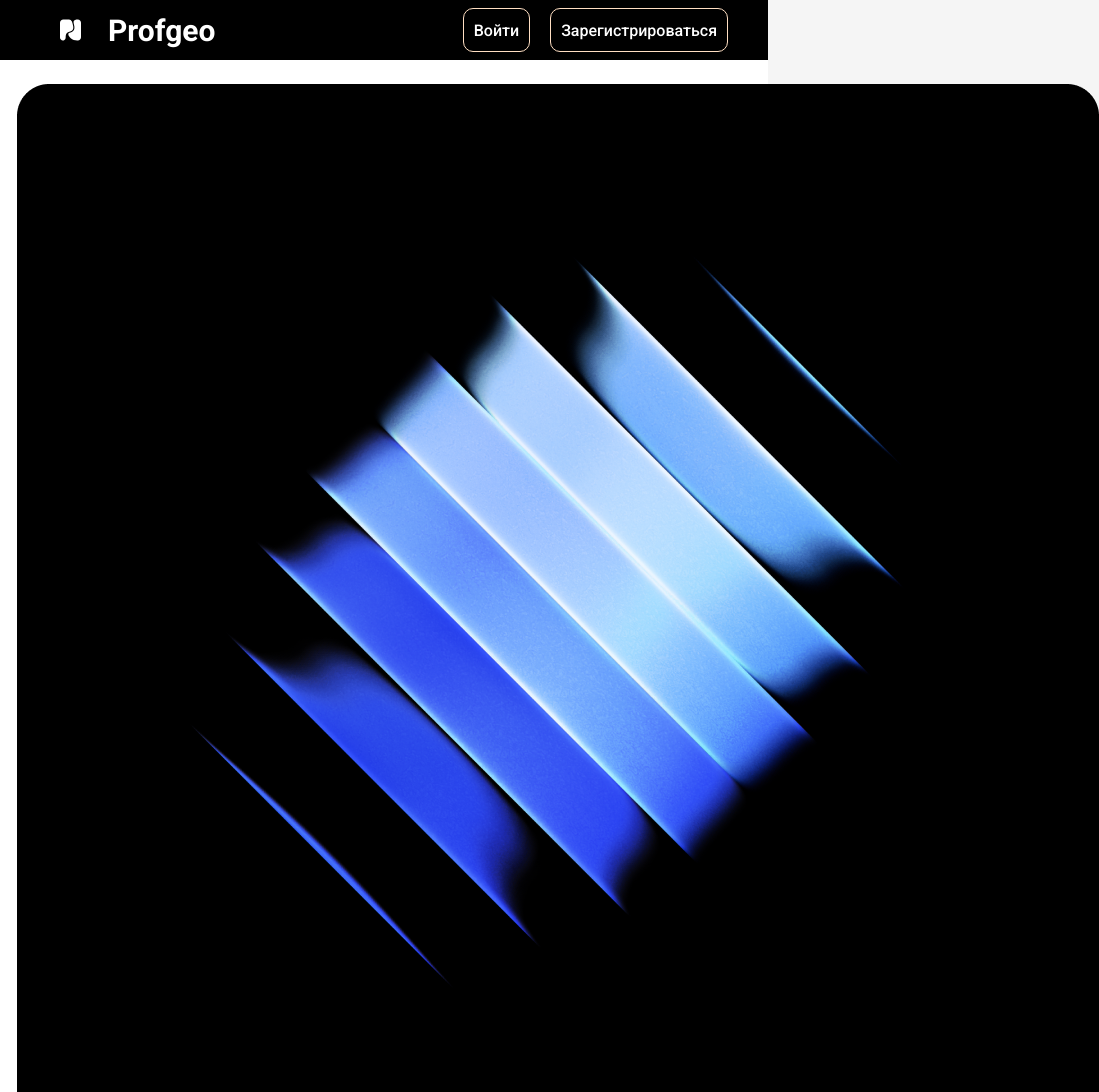
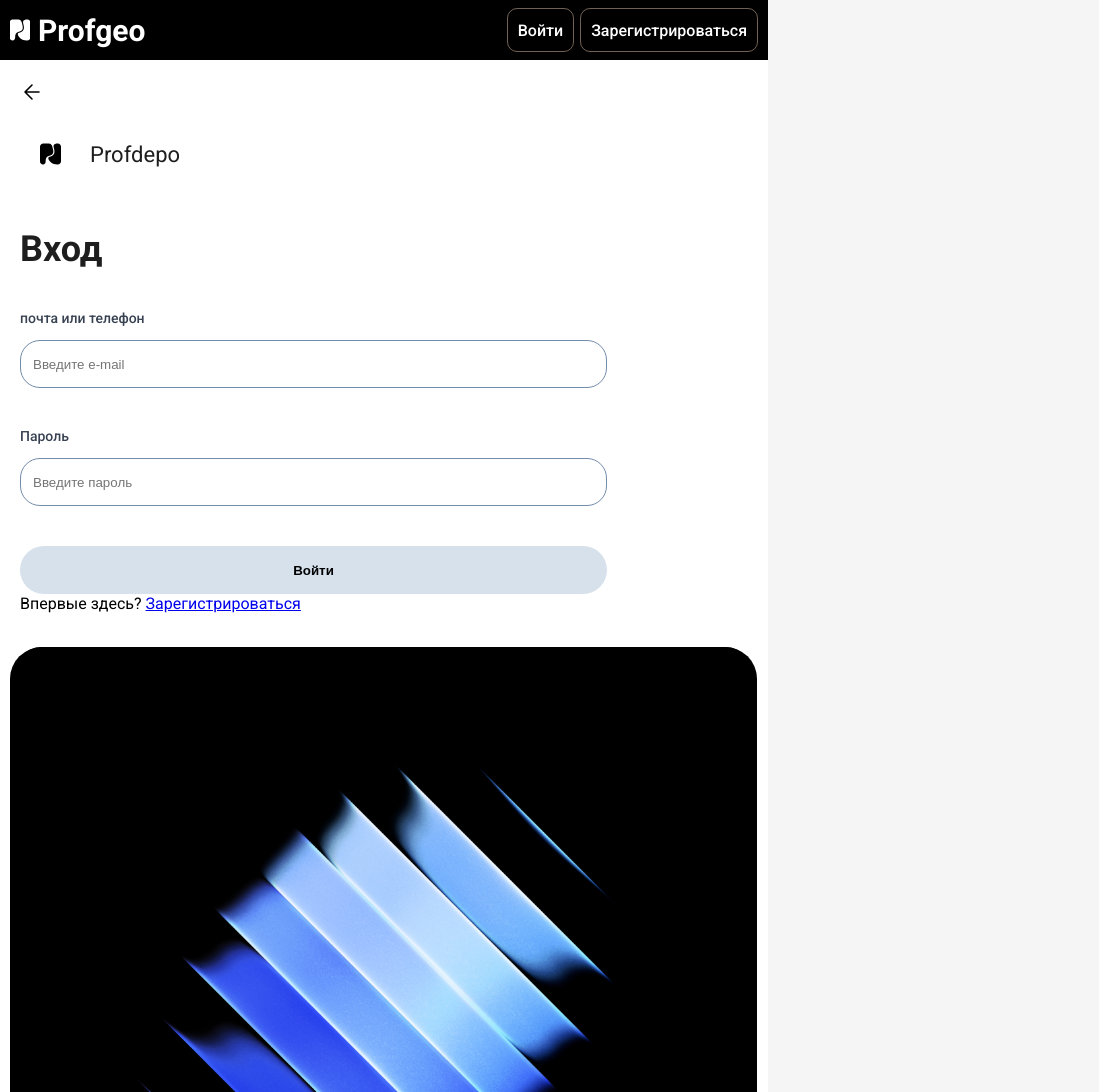
Before and after one commit to infinity74853/my-profgeo-app, a React (Vite) app: page /login in a window 768 px wide. Shown: the top 1092 px of the page, 1099 px wide, since content can reach past the window. Built offline with nearby package versions, Linux system fonts and the light colour scheme; what handsontable would draw is missing.

Commit message:
28.08.2025 20/32

```diff
--- a/src/pages/Auth/Login.tsx
+++ b/src/pages/Auth/Login.tsx
@@ -9,6 +9,7 @@ import { Input } from "@/shared/ui/Input/Input";
 import { Label } from "@/shared/ui/Label/Label";
 
 import styles from "./Register.module.css";
+import imageUrl from "@app/assets/auth.png";
 
 const Login = () => {
   const dispatch = useDispatch<AppDispatch>();
@@ -81,8 +82,10 @@ const Login = () => {
         </div>
 
         {/* Правая часть — картинка */}
-        <div className={styles.imageSide}>
-          <img src="src\app\assets\Image.png" alt="Вход" />
+        <div className={styles.right}>
+          <div className={styles.screenshotCard}>
+            <img src={imageUrl} alt="Preview" className={styles.screenshotImg} />
+          </div>
         </div>
       </div>
   );
--- a/src/pages/Auth/Register.module.css
+++ b/src/pages/Auth/Register.module.css
@@ -17,7 +17,7 @@
 }
 
 .backRow {
-  margin-bottom: 200px;
+  margin-bottom: 100px;
 }
 
 .backBtn {
@@ -160,7 +160,7 @@
 .right {
   flex: 1 1 50%;
   display: flex;
-  align-items: center;
+  align-items: flex-start;
   justify-content: center;
   padding-right: 16px;
 }
@@ -178,7 +178,38 @@
 }
 
 .screenshotImg {
-  width: 85%;
-  height: auto;
-  object-fit: contain;
+  max-width: 100%;
+  max-height: 100%;
+  object-fit: cover;
+  border-radius: 12px;
+  box-shadow: 0 4px 20px rgba(0,0,0,0.3);
 }
+
+@media (max-width: 768px) {
+  .page {
+    flex-direction: column;
+    padding: 10px;
+  }
+
+  .segment {
+  max-width: 100%;
+  }
+
+  .row {
+    display: flex;
+    flex-direction: column;
+  }
+
+  .backRow {
+    margin-bottom: 20px;
+  }
+
+  .right {
+    padding-right: 1px;
+  }
+
+  .left {
+    flex: 1 1 350px;
+    padding: 10px;
+  }
+}
--- a/src/pages/Auth/Register.tsx
+++ b/src/pages/Auth/Register.tsx
@@ -6,7 +6,7 @@ import { Input } from "@/shared/ui/Input/Input";
 import { Checkbox } from "@/shared/ui/Checkbox/Checkbox";
 import { Label } from "@/shared/ui/Label/Label";
 
-import imageUrl from "@/app/assets/Image.png";
+import imageUrl from "@/app/assets/auth.png";
 import styles from "./Register.module.css";
 
 const Register = () => {
--- a/src/pages/Home/HomeLayout.module.css
+++ b/src/pages/Home/HomeLayout.module.css
@@ -2,7 +2,7 @@
   display: flex;
   width: calc(100% - 32px);
   max-width: 1840px;
-  margin: 20px auto 0;
+  margin: 20px 0;
   gap: 20px;
   flex-direction: column;
 }
--- a/src/pages/Welcome/Welcome.css
+++ b/src/pages/Welcome/Welcome.css
@@ -13,3 +13,9 @@
   border-radius: 12px;
   box-shadow: 0 4px 20px rgba(0,0,0,0.3);
 }
+
+@media (max-width: 768px) {
+  .welcome {
+    margin: 10px;
+  }
+}
--- a/src/pages/Welcome/Welcome.tsx
+++ b/src/pages/Welcome/Welcome.tsx
@@ -1,5 +1,5 @@
 import "./Welcome.css";
-import hero from "@app/assets/hero.png"; // кладём картинку в src/app/assets/
+import hero from "@app/assets/hero.png";
 
 const Welcome = () => {
   return (
--- a/src/widgets/Header/Header.module.css
+++ b/src/widgets/Header/Header.module.css
@@ -46,7 +46,7 @@
   align-items: center;
   gap: 8px;
   background: none;
-  border: 1px solid #ff9f40;
+  border: 1px solid #00eeff;
   border-radius: 10px;
   min-height: 44px;
   padding-inline: 10px;
@@ -111,7 +111,7 @@
 /* === Состояния кнопок === */
 .header__navButton--active {
   background-color: transparent;
-  border-color: #ffdfc3;
+  border-color: #ffdfc36f;
   color: #fff;
 }
 
@@ -219,3 +219,22 @@
 .header__avatar:focus {
   box-shadow: 0 0 0 2px #00eeff88;
 }
+
+@media (max-width: 768px) {
+  .header {
+    padding: 10px;
+  }
+
+  .header__navButtons {
+    gap: 6px;
+  }
+
+  .header__logo {
+    width: 20px;
+    height: 40px;
+  }
+
+  .backRow {
+    margin-bottom: 20px;
+  }
+}
--- a/src/widgets/TitleContainer/TitleContainer.module.css
+++ b/src/widgets/TitleContainer/TitleContainer.module.css
@@ -8,6 +8,12 @@
   justify-content: center;
   border-radius: 25px;
   padding: 0 40px;
-  margin: 40px auto;
+  margin: 40px 0;
   box-shadow: 0 2px 4px rgba(0, 0, 0, 0.1);
 }
+
+@media (max-width: 768px) {
+  .title-container {
+    font-size: 10px;
+  }
+}
--- a/src/widgets/Work/WorkLayout.module.css
+++ b/src/widgets/Work/WorkLayout.module.css
@@ -2,12 +2,14 @@
   display: flex;
   width: calc(100% - 32px);
   max-width: 1840px;
-  margin: 20px auto 0;
+  margin: 20px 0;
   gap: 20px;
+  flex-direction: column;
 }
 
+/* Правая область для сменяемого контента */
 .content {
-  flex: 1;
+  width: 100%;
   min-height: 864px;
   background-color: #fff;
   padding: 24px;
@@ -18,13 +20,18 @@
 }
 
 @media (min-width: 768px) {
+  .mainContent {
+    flex-direction: row;
+  }
   .content {
-    max-width: calc(100% - 280px);
+    width: 70%;
+    max-width: calc(100% - 320px);
+    height: 864px;
   }
 }
 
 @media (min-width: 1200px) {
   .content {
-    max-width: calc(100% - 340px);
+    width: calc(100% - 465px);
   }
 }
```
Also changed, not shown: src/app/assets/auth.png (renamed from src/app/assets/Image.png).
